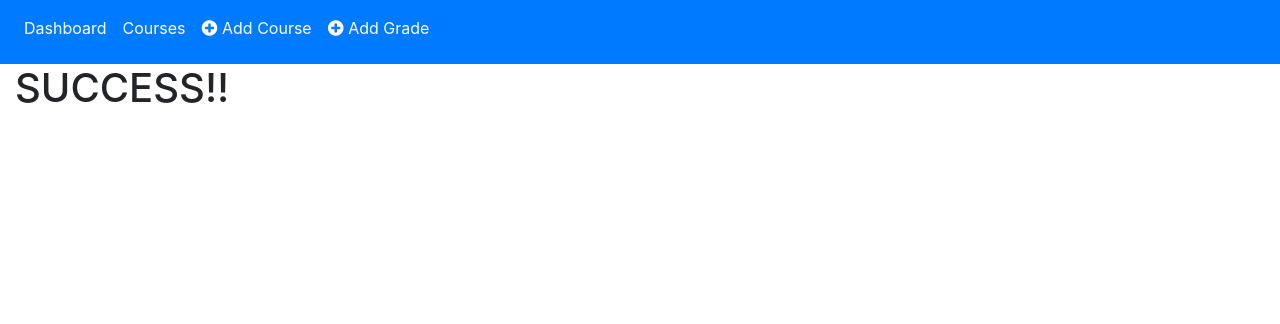
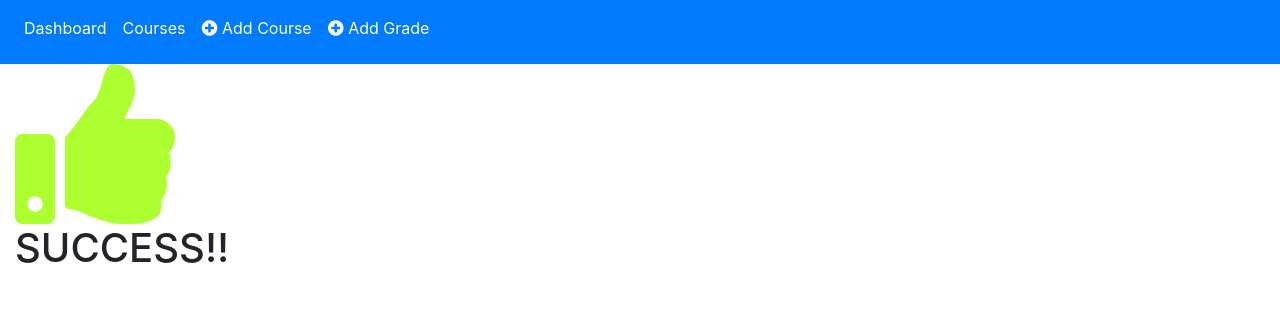
Before and after one commit to AmirNaghibi/ClassChamp, a Django app: template dashboard/templates/success_page.html in a window 1280 px wide. Shown: the top 324 px of the page. Run offline with Django 3.2, Linux system fonts and the light colour scheme; the template is opened without the code that fills it, so the values that code supplies are empty; some libraries are stand-ins or nearby versions.

Commit message:
success logo

```diff
--- a/dashboard/templates/success_page.html
+++ b/dashboard/templates/success_page.html
@@ -1,6 +1,7 @@
 {% extends "base_generic.html" %}
 
 {% block content %}
+  <i class="fas fa-thumbs-up fa-10x" style="color: greenyellow;"></i>
   <h1>SUCCESS!!</h1>
   <br>
   <br>
```
